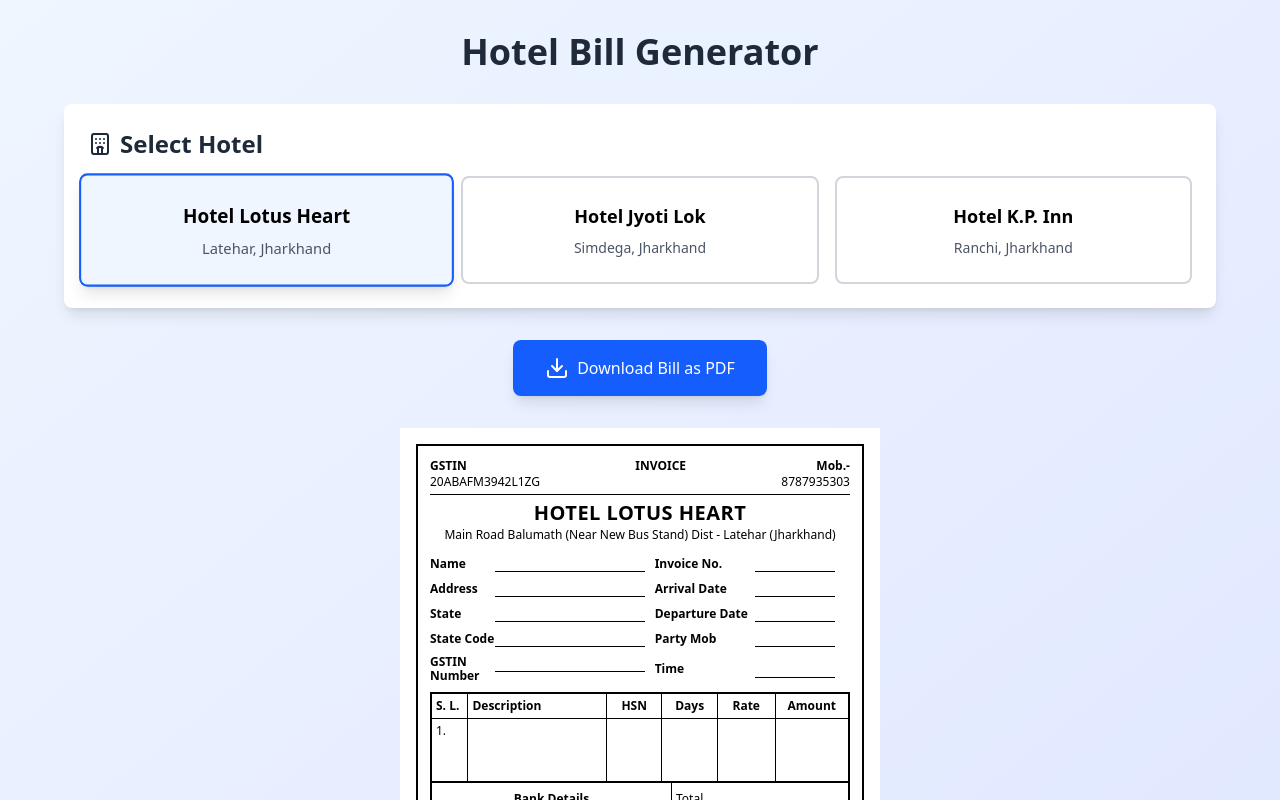
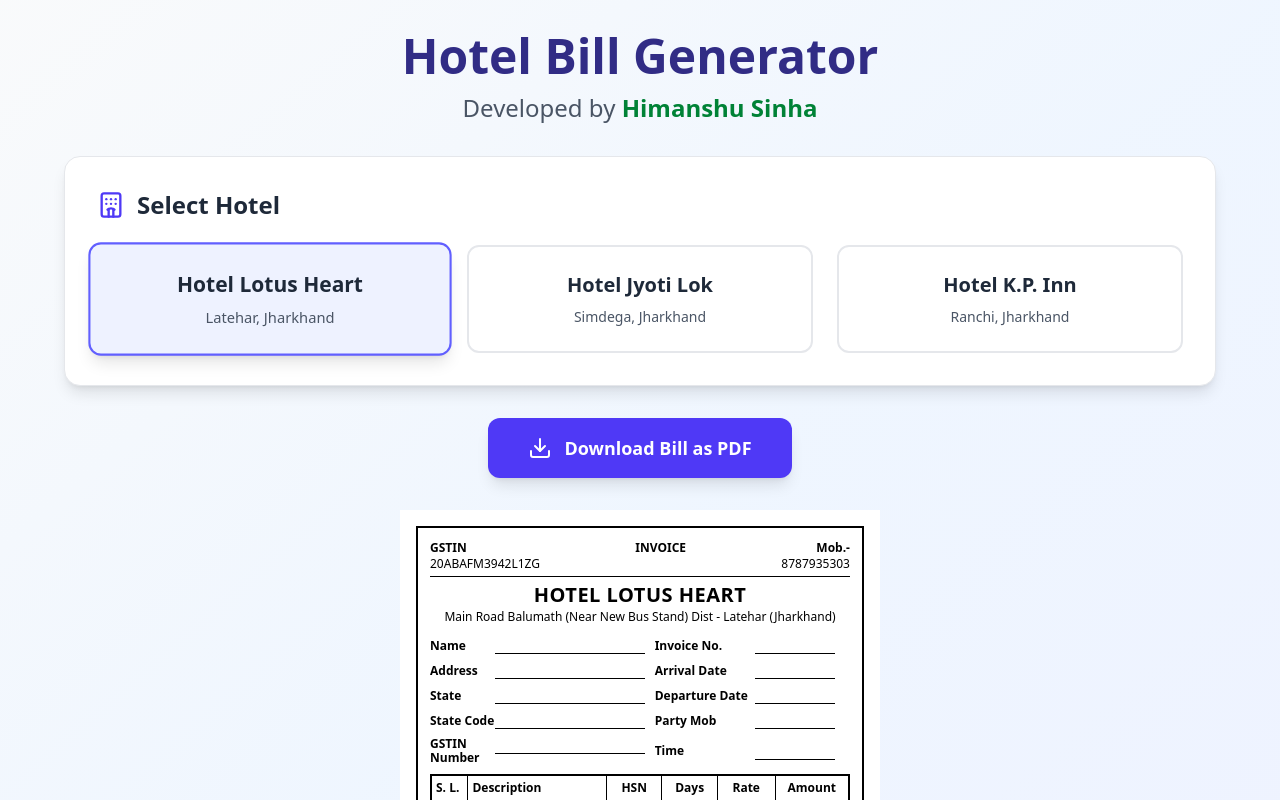
Before and after one commit to himanshu2347x/Hotel-bill-generator, a React (Vite) app: page / in a window 1280 px wide. Shown: the top 800 px of the page. Built offline with nearby package versions, Linux system fonts and the light colour scheme.

Commit message:
style: Enhance Hotel Bill Generator layout for improved aesthetics and user experience

```diff
--- a/src/App.jsx
+++ b/src/App.jsx
@@ -43,9 +43,6 @@ export default function HotelBillGenerator() {
     window.print();
   };
 
-
-
-
   const hotels = [
     { id: 'lotus', name: 'Hotel Lotus Heart', location: 'Latehar, Jharkhand' },
     { id: 'jyoti', name: 'Hotel Jyoti Lok', location: 'Simdega, Jharkhand' },
@@ -53,27 +50,32 @@ export default function HotelBillGenerator() {
   ];
 
   return (
-    <div className="min-h-screen bg-linear-to-br from-blue-50 to-indigo-100 p-8">
+    <div className="min-h-screen bg-gradient-to-br from-gray-50 via-blue-50 to-indigo-50 p-8">
       <div className="max-w-6xl mx-auto">
-        <h1 className="text-4xl font-bold text-center mb-8 text-gray-800">Hotel Bill Generator</h1>
+        <div className="text-center mb-8">
+          <h1 className="text-5xl font-bold mb-3 text-indigo-900">
+            Hotel Bill Generator
+          </h1>
+          <p className="text-gray-600 text-2xl">Developed by <span className="font-semibold text-green-700">Himanshu Sinha</span></p>
+        </div>
 
         {/* Hotel Selector */}
-        <div className="mb-8 bg-white p-6 rounded-lg shadow-lg">
-          <h2 className="text-2xl font-bold mb-4 text-gray-800 flex items-center gap-2">
-            <Hotel className="w-6 h-6" />
+        <div className="mb-8 bg-white p-8 rounded-2xl shadow-lg border border-gray-200">
+          <h2 className="text-2xl font-bold mb-6 text-gray-800 flex items-center gap-3">
+            <Hotel className="w-7 h-7 text-indigo-600" />
             Select Hotel
           </h2>
-          <div className="grid grid-cols-1 md:grid-cols-3 gap-4">
+          <div className="grid grid-cols-1 md:grid-cols-3 gap-6">
             {hotels.map(hotel => (
               <button
                 key={hotel.id}
                 onClick={() => setSelectedHotel(hotel.id)}
-                className={`p-6 rounded-lg border-2 transition-all ${selectedHotel === hotel.id
-                    ? 'border-blue-600 bg-blue-50 shadow-lg transform scale-105'
-                    : 'border-gray-300 bg-white hover:border-blue-400'
+                className={`p-6 rounded-xl border-2 transition-all duration-300 ${selectedHotel === hotel.id
+                  ? 'border-indigo-500 bg-indigo-50 shadow-lg transform scale-105'
+                  : 'border-gray-200 bg-white hover:border-indigo-300 hover:shadow-md'
                   }`}
               >
-                <h3 className="font-bold text-lg mb-2">{hotel.name}</h3>
+                <h3 className="font-bold text-xl mb-2 text-gray-800">{hotel.name}</h3>
                 <p className="text-sm text-gray-600">{hotel.location}</p>
               </button>
             ))}
@@ -84,7 +86,7 @@ export default function HotelBillGenerator() {
         <div className="flex justify-center mb-8">
           <button
             onClick={downloadPDF}
-            className="flex items-center gap-2 bg-blue-600 text-white px-8 py-4 rounded-lg hover:bg-blue-700 transition-all shadow-lg disabled:opacity-50 disabled:cursor-not-allowed transform hover:scale-105"
+            className="flex items-center gap-3 bg-indigo-600 text-white px-10 py-4 rounded-xl hover:bg-indigo-700 transition-all duration-300 shadow-lg disabled:opacity-50 disabled:cursor-not-allowed transform hover:scale-105 font-semibold text-lg"
           >
             <Download className="w-6 h-6" />
             Download Bill as PDF
```
